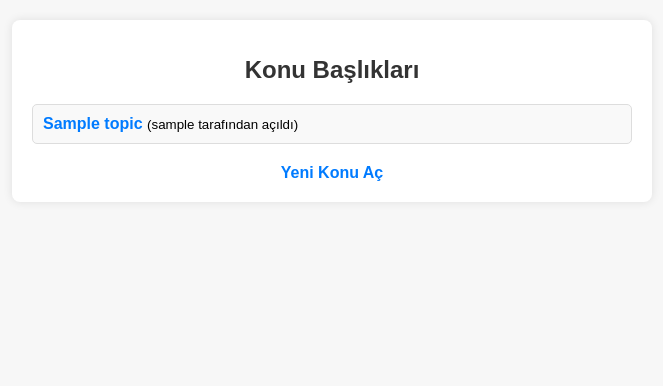
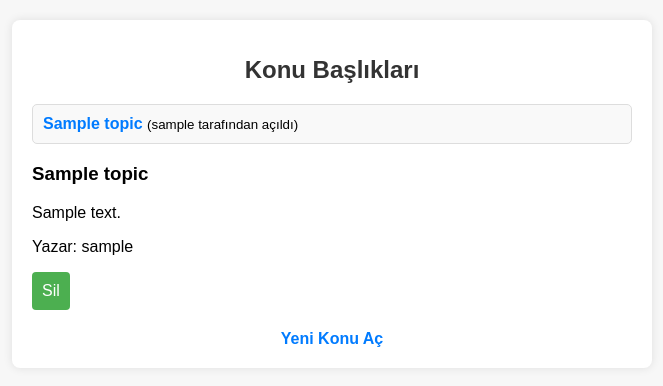
Before and after one commit to AlperenSljmn/Film-forum, a Flask app: page /dashboard in a window 1280 px wide. Shown: the top 386 px of the page, without its empty margins (308-971 px from the left). Run offline with Flask 2, Linux system fonts and the light colour scheme; a user stored in the database is signed in; tables that the repository leaves empty hold one stand-in row (values such as "Sample post"); some libraries are stand-ins or nearby versions.

Commit message:
Update dashboard.html

```diff
--- a/FilmForum/templates/dashboard.html
+++ b/FilmForum/templates/dashboard.html
@@ -16,6 +16,19 @@
                 <small>({{ topic.user.username }} tarafından açıldı)</small>
             </li>
             {% endfor %}
+            {% for topic in topics %}
+    <div class="topic">
+        <h3>{{ topic.title }}</h3>
+        <p>{{ topic.content }}</p>
+        <p>Yazar: {{ topic.user.username }}</p>
+        {% if session.get('user_id') == topic.user_id or session.get('email') == ADMIN_EMAIL %}
+            <form action="{{ url_for('delete_topic', topic_id=topic.id) }}" method="post" style="display:inline;">
+                <button type="submit" class="btn btn-danger">Sil</button>
+            </form>
+        {% endif %}
+    </div>
+{% endfor %}
+
         </ul>
         <div style="text-align: center; margin-top: 20px;">
             <a href="/create_topic" class="btn-link">Yeni Konu Aç</a>
```
